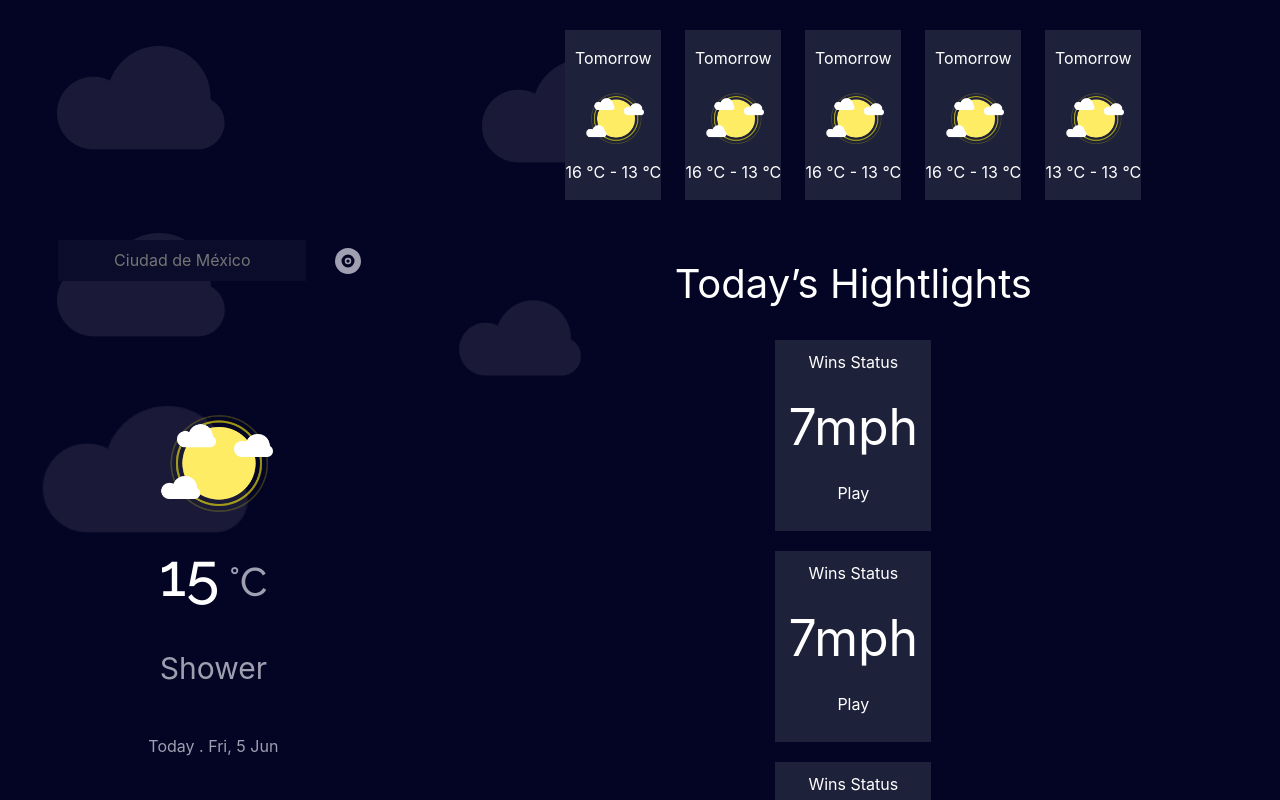
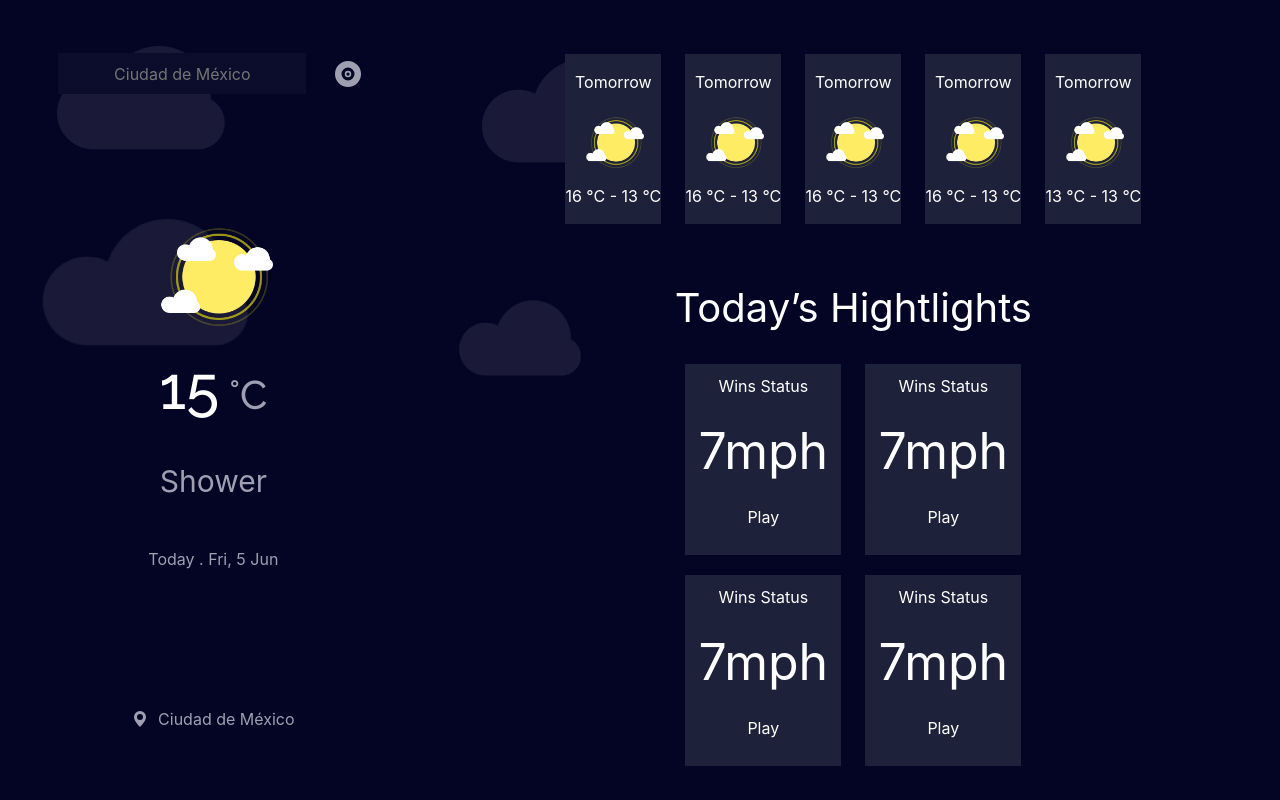
Before and after one commit to hooverroberto/app-weather, a React (Create React App) app: page / in a window 1280 px wide. Shown: the top 800 px of the page. Built offline with nearby package versions, Linux system fonts and the light colour scheme.

Commit message:
noveno commit

```diff
--- a/src/App.css
+++ b/src/App.css
@@ -127,11 +127,11 @@ img{
   }
 
   .contenedor{
-    width: 80%;
+    width: 100%;
   }
 
   .contenedor1{
-    width: 40%;
+    width: 60%;
   }
 
   .box1{
```
